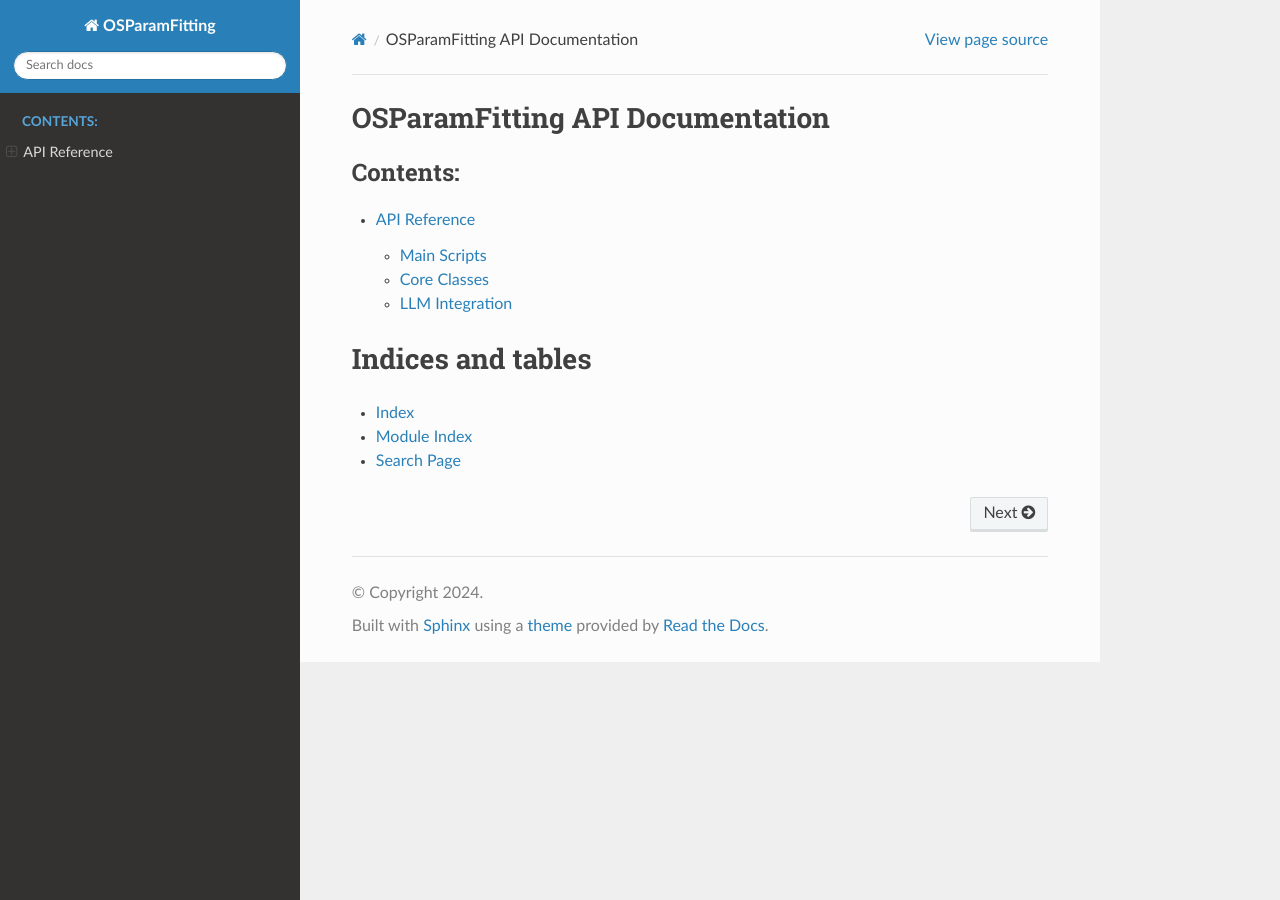
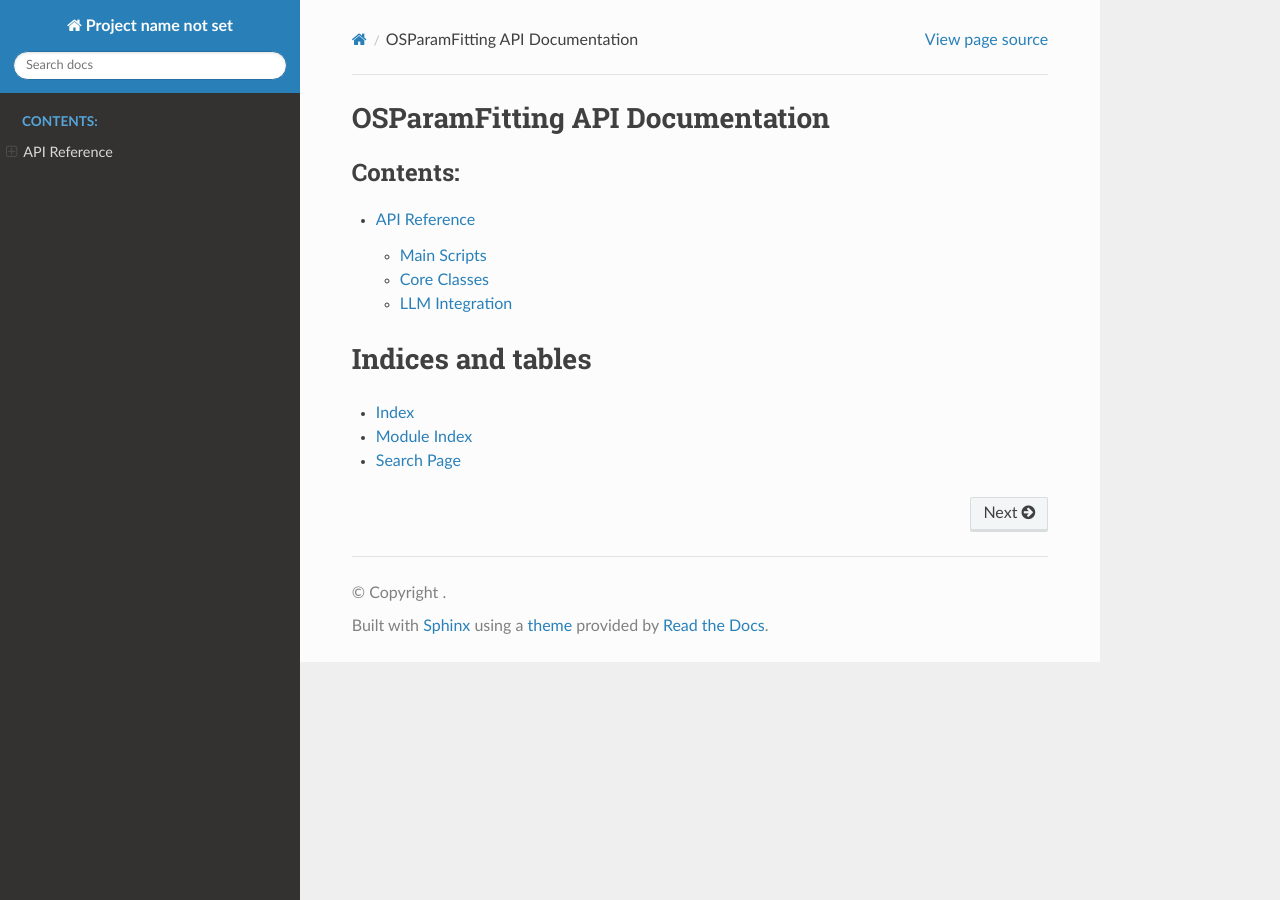
Before and after one commit to Saakaarb/OSParamFitting, a Sphinx documentation site: the page built from docs/index.rst, in a window 1280 px wide. Built offline with Sphinx 7.4.7 and the Read the Docs theme 3.1.0, drawn with Linux system fonts in a browser that asks for light colours; some of the changed lines change nothing that is shown.

Commit message:
docs-update test

```diff
--- a/docs/api.rst
+++ b/docs/api.rst
@@ -1,5 +1,5 @@
 API Reference
-============
+=============
 
 Main Scripts
 ------------
--- a/docs/conf.py
+++ b/docs/conf.py
@@ -14,12 +14,6 @@ import os
 import sys
 sys.path.insert(0, os.path.abspath('..'))
 
-# -- Project information -----------------------------------------------------
-
-project = 'OSParamFitting'
-copyright = '2024'
-author = 'OSParamFitting'
-release = '1.0.0'
 
 # -- General configuration ---------------------------------------------------
 
@@ -60,7 +54,6 @@ html_theme_options = {
     'sticky_navigation': True,
     'includehidden': True,
     'titles_only': False,
-    'github_url': 'https://github.com/yourusername/OSParamFitting',
 }
 
 # -- Options for autodoc ----------------------------------------------------
@@ -89,6 +82,3 @@ intersphinx_mapping = {
 }
 
 # -- GitHub Pages -----------------------------------------------------------
-
-# GitHub Pages configuration
-html_baseurl = 'https://yourusername.github.io/OSParamFitting/'
```
Also changed, not shown: 18 other files.
